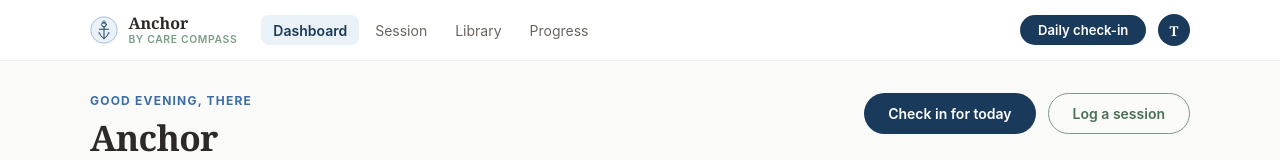
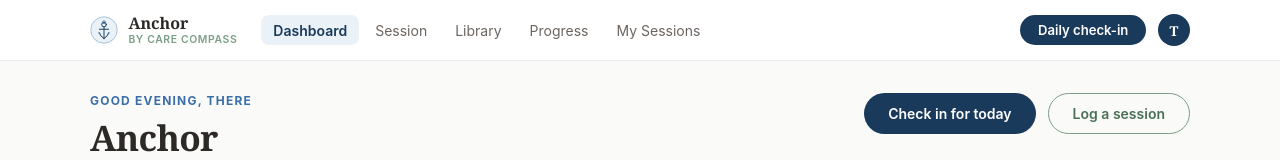
Before and after one commit to tiffanykbuettner-lab/care-compass-landing, a React (Vite) app: page /movement in a window 1280 px wide. Shown: the top 160 px of the page. Built offline with nearby package versions, Linux system fonts and the light colour scheme.

Commit message:
add links my sessions

```diff
--- a/src/AnchorDashboard.jsx
+++ b/src/AnchorDashboard.jsx
@@ -265,6 +265,7 @@ export default function AnchorDashboard() {
     { label: "Log a flare day",       desc: "Switch to minimum-dose mode",                                                                           color: TERRA,   action: () => navigate("/movement/flare") },
     { label: "Exercise library",      desc: "Browse modifications by joint",                                                                          color: SLATE,   action: () => navigate("/movement/library") },
     { label: "View progress",         desc: "Strength gains + consistency",                                                                           color: INK_LIGHT, action: () => navigate("/movement/progress") },
+    { label:  "My Sessions",          desc:   "Build & launch custom workouts",                                                                       color:  SAGE,  action: () => navigate("/movement/custom-sessions"),},
   ];
 
   const NAV_ITEMS = [
@@ -272,6 +273,7 @@ export default function AnchorDashboard() {
     { key: "session",   label: "Session",   action: openTodaySession },
     { key: "library",   label: "Library",   action: () => navigate("/movement/library") },
     { key: "progress",  label: "Progress",  action: () => sessionsRef.current?.scrollIntoView({ behavior: "smooth", block: "start" }) },
+    { key: "custom", label: "My Sessions", action: () => navigate("/movement/custom-sessions") },
   ];
 
   return (
```
